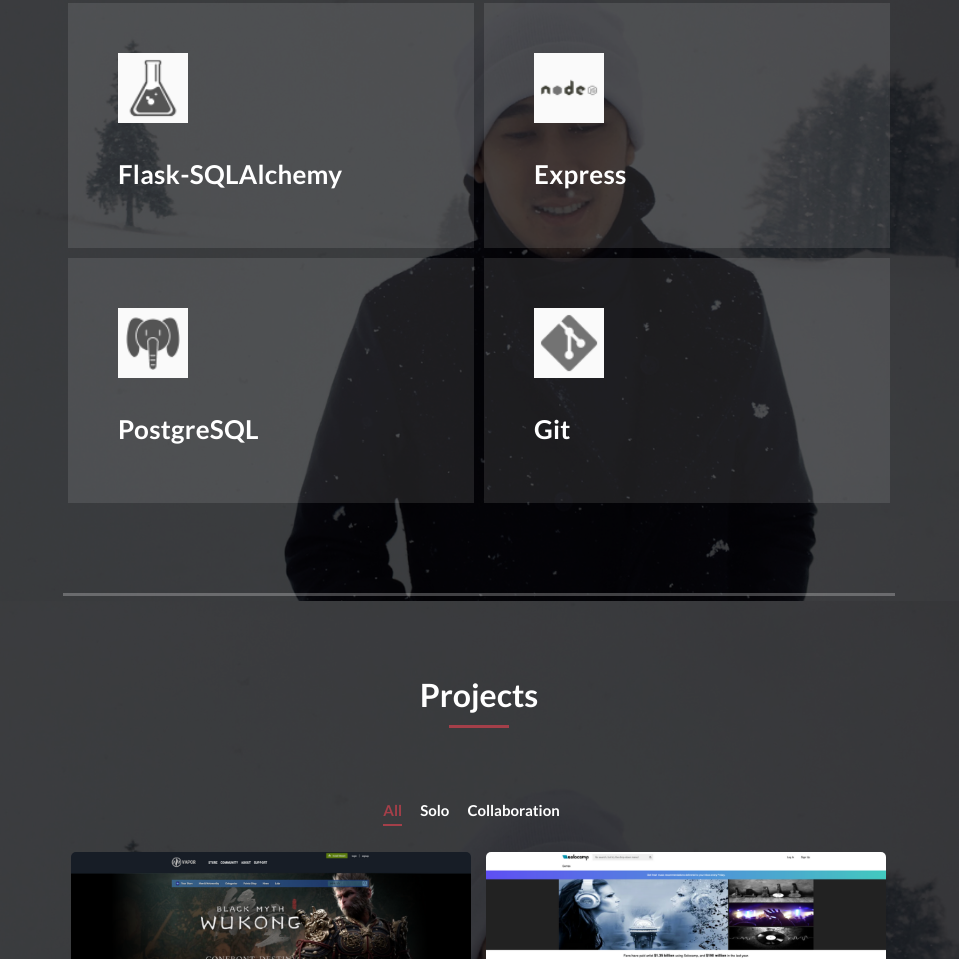
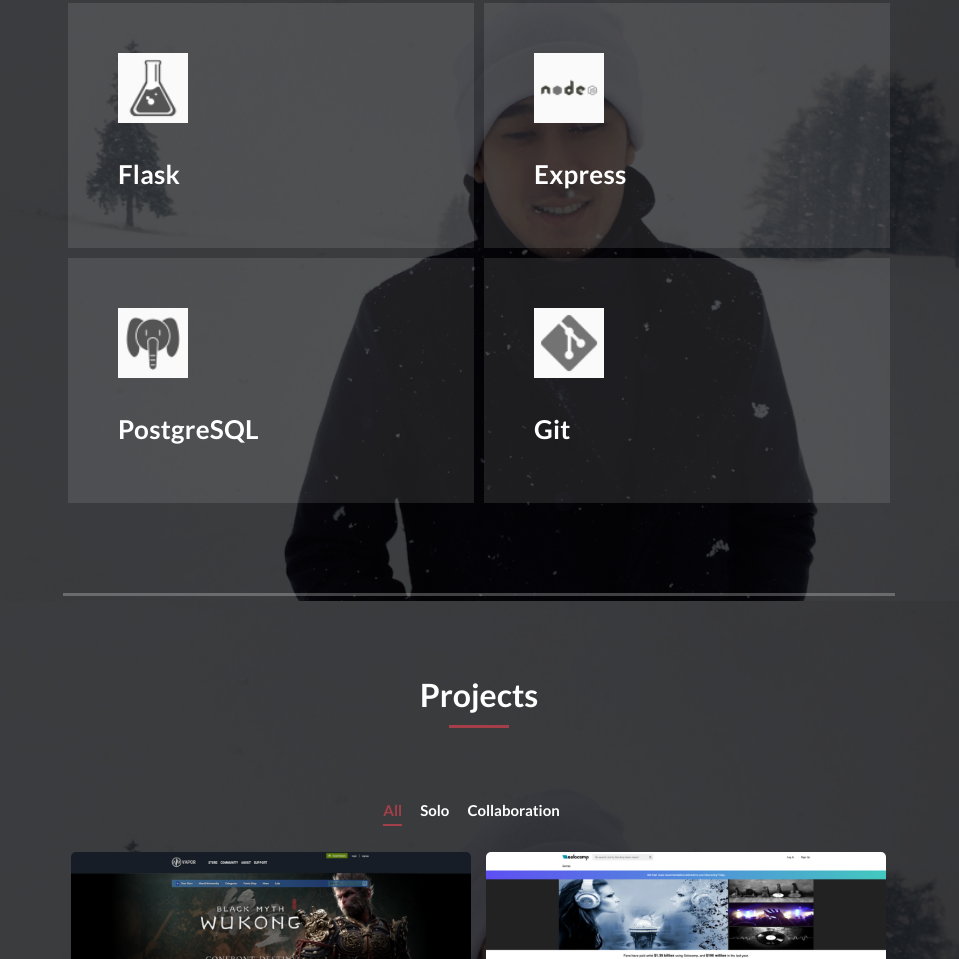
Before and after one commit to ac091322/my-portfolio, a website: page index.html in a window 1280 px wide. Shown: the part 2599-3558 px from the top of the page, without its empty margins (321-1280 px from the left). Drawn offline with Linux system fonts and the light colour scheme.

Commit message:
updated flask technology

```diff
--- a/index.html
+++ b/index.html
@@ -272,7 +272,7 @@
           <div class="col-md-6">
             <div class="service-item">
               <div class="seventh-service-icon service-icon"></div>
-              <h4>Flask-SQLAlchemy</h4>
+              <h4>Flask</h4>
               <!-- <p>
                 Vivamus et dui a massa venenatis fringilla. Proin lacus massa,
                 eleifend sed fermentum in, dignissim vel metus. Nunc accumsan
```
